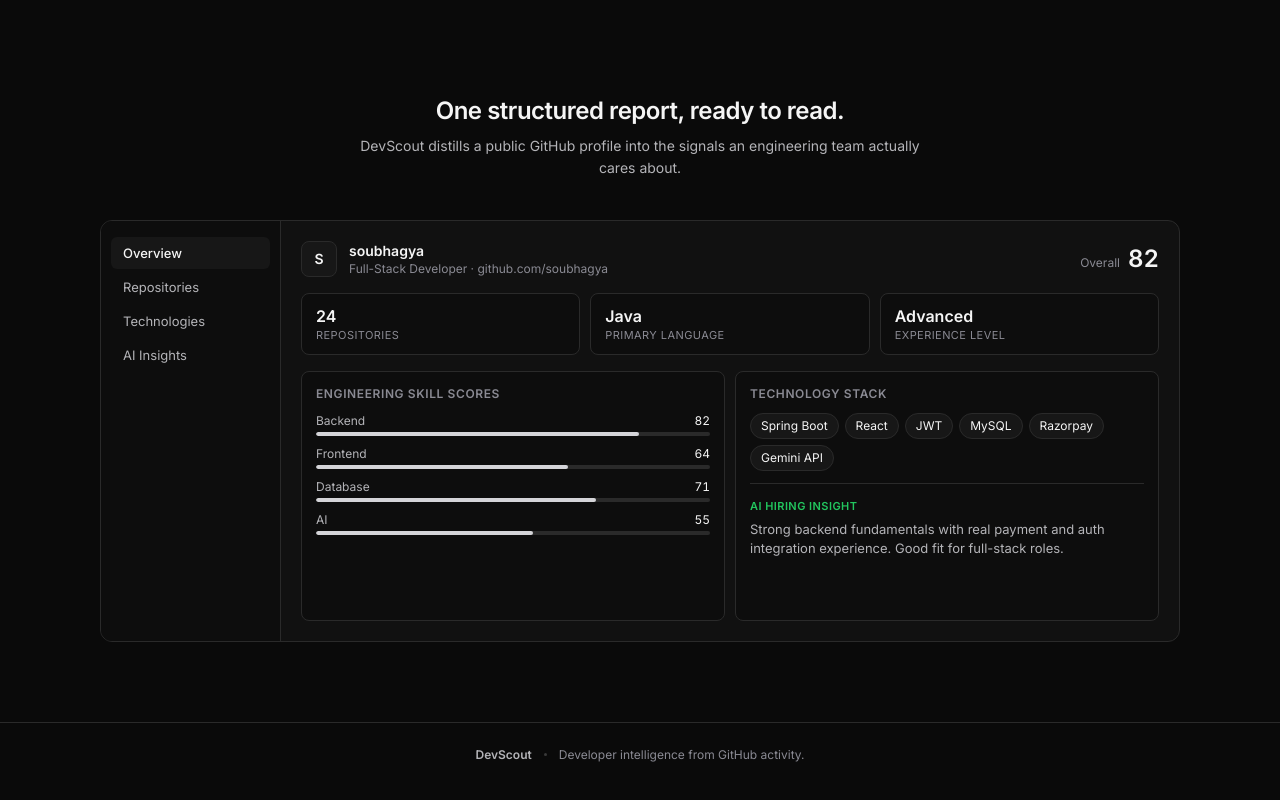
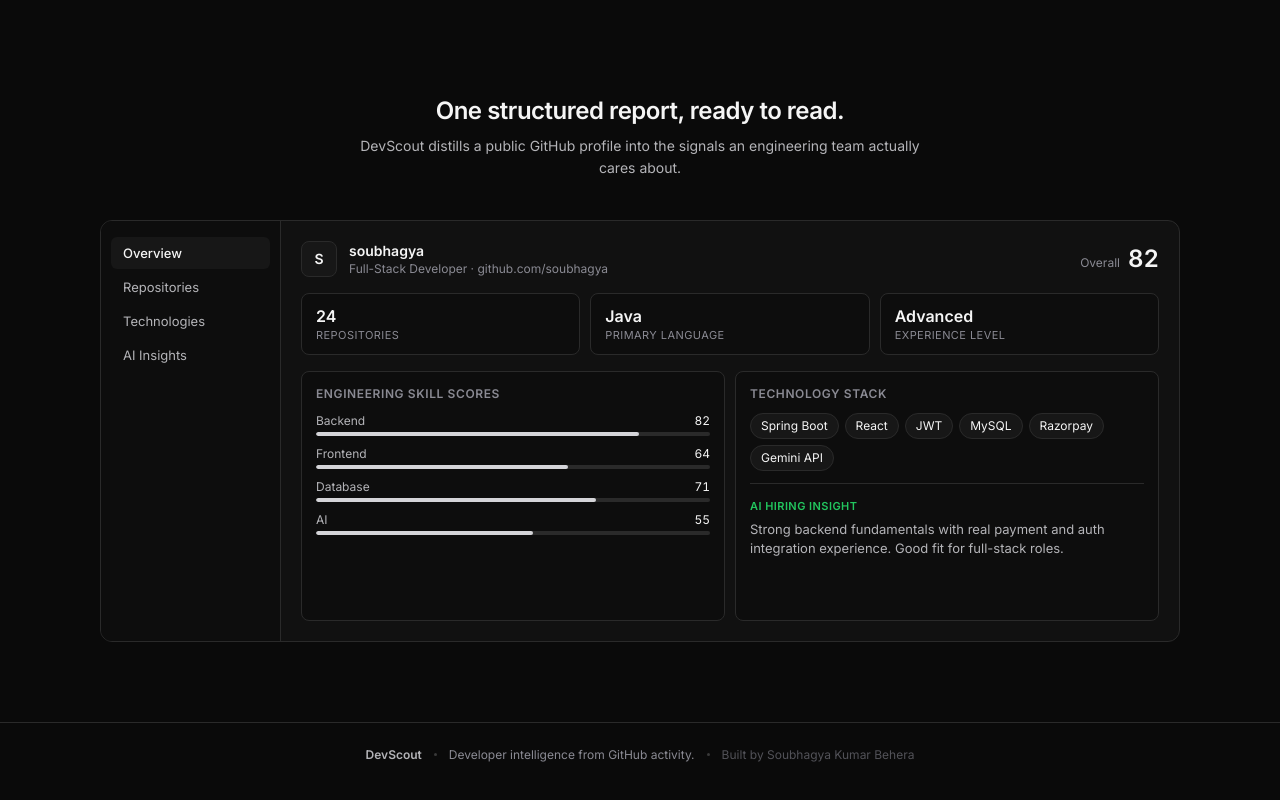
Before and after one commit to soubhagya-behera/DevScout-AI, a React (Vite) app in the folder frontend/: page / in a window 1280 px wide. Shown: the part 503-1303 px from the top of the page. Built offline with nearby package versions, Linux system fonts and the light colour scheme.

Commit message:
Added Built by Soubhagya Kumar Behera to fotter section

```diff
--- a/frontend/src/App.jsx
+++ b/frontend/src/App.jsx
@@ -162,6 +162,8 @@ function App() {
         <span className="app-footer-brand">DevScout</span>
         <span className="app-footer-divider" aria-hidden="true"></span>
         <span>Developer intelligence from GitHub activity.</span>
+        <span className="app-footer-divider" aria-hidden="true"></span>
+        <span className="app-footer-credit">Built by Soubhagya Kumar Behera</span>
       </footer>
     </div>
   );
--- a/frontend/src/styles/base.css
+++ b/frontend/src/styles/base.css
@@ -207,6 +207,7 @@ button:focus-visible {
   display: flex;
   align-items: center;
   justify-content: center;
+  flex-wrap: wrap;
   gap: 12px;
   font-size: 12px;
   color: var(--text-muted);
@@ -222,6 +223,11 @@ button:focus-visible {
   height: 3px;
   border-radius: 50%;
   background: var(--border-strong);
+}
+
+.app-footer-credit {
+  color: var(--text-faint);
+  opacity: 0.75;
 }
 
 /* ---------- Animations ---------- */
--- a/frontend/src/styles/variables.css
+++ b/frontend/src/styles/variables.css
@@ -10,6 +10,7 @@
   --text: #f5f5f5;
   --text-secondary: #b4b4b8;
   --text-muted: #8a8a93;
+  --text-faint: #6b6b73;
   --green: #22c55e;
   --amber: #f59e0b;
   --red: #ef4444;
```
